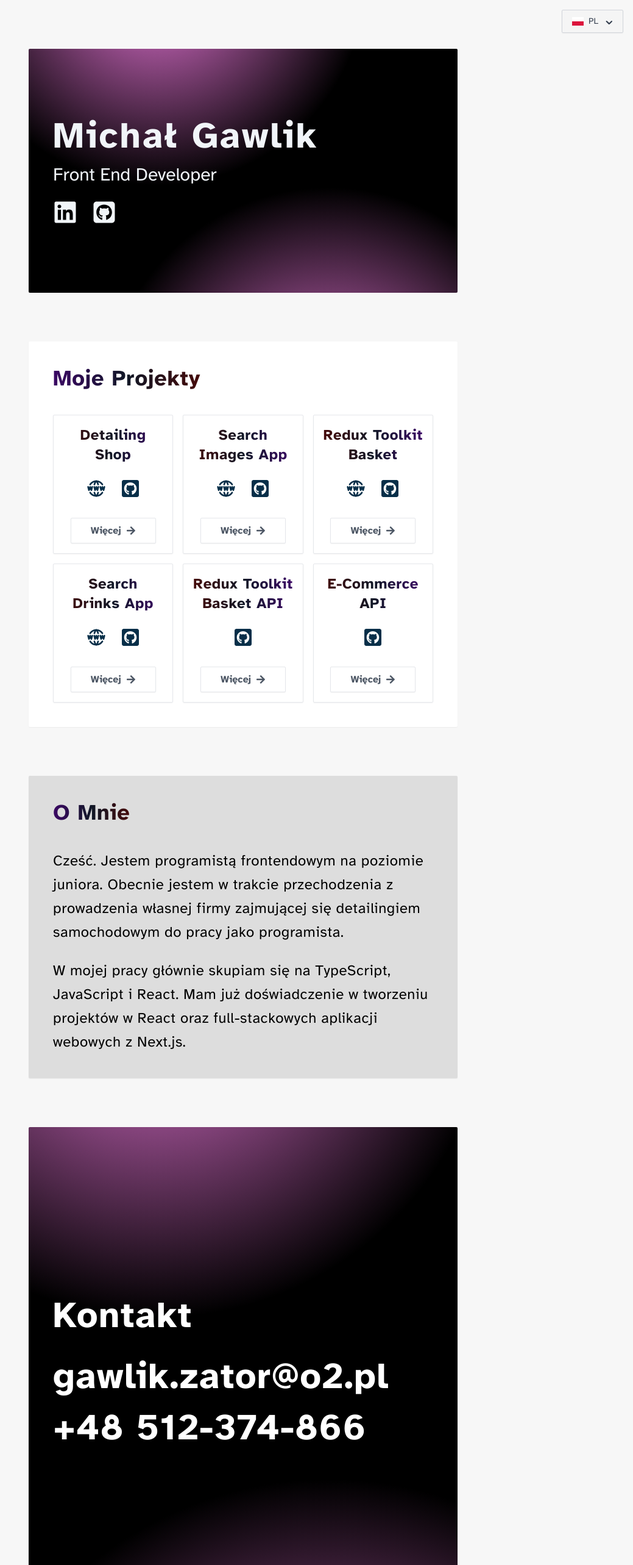
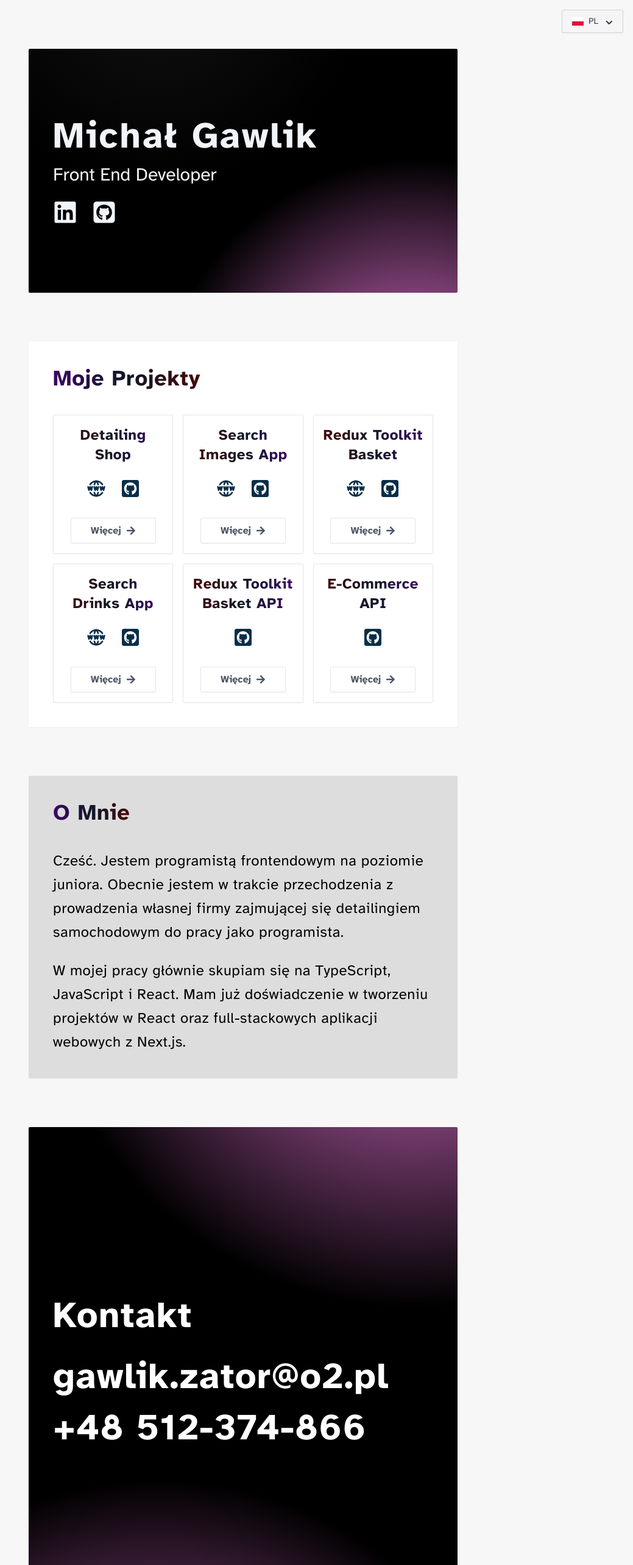
Before and after one commit to misiek869/my_portfolio_v2, a React (Vite) app: page / in a window 1280 px wide. Shown: the top 2566 px of the page at 61% size, without its empty margins (241-1280 px from the left). Built offline with nearby package versions, Linux system fonts and the light colour scheme.

Commit message:
change gradient position

```diff
--- a/src/components/Contact.tsx
+++ b/src/components/Contact.tsx
@@ -6,8 +6,8 @@ const Contact = () => {
 		<section
 			style={{
 				background: `
-  radial-gradient(circle at 30% -30%, #ee79de 0%, transparent 48%),
-  radial-gradient(circle at 70% 150%, #ee79de 0%, #000 48%)
+  radial-gradient(circle at 90% -40%, #ee79de 0%, transparent 48%),
+  radial-gradient(circle at 30% 150%, #ee79de 0%, #000 48%)
 `,
 			}}
 			className='h-screen mt-20 p-10 rounded-sm flex flex-col justify-center max-w-screen shadow-sm mb-10'>
--- a/src/components/Hero.tsx
+++ b/src/components/Hero.tsx
@@ -26,8 +26,8 @@ const Hero = () => {
 				className='flex p-10 h-[50vh] rounded-sm'
 				style={{
 					background: `
-  radial-gradient(circle at 30% -30%, #ee79de 0%, transparent 48%),
-  radial-gradient(circle at 70% 150%, #ee79de 0%, #000 48%)
+  radial-gradient(circle at 30% -30%, #131213 0%, transparent 48%),
+  radial-gradient(circle at 90% 150%, #ee79de 0%, #000 48%)
 `,
 				}}>
 				<div className='flex flex-col items-start justify-center'>
```
